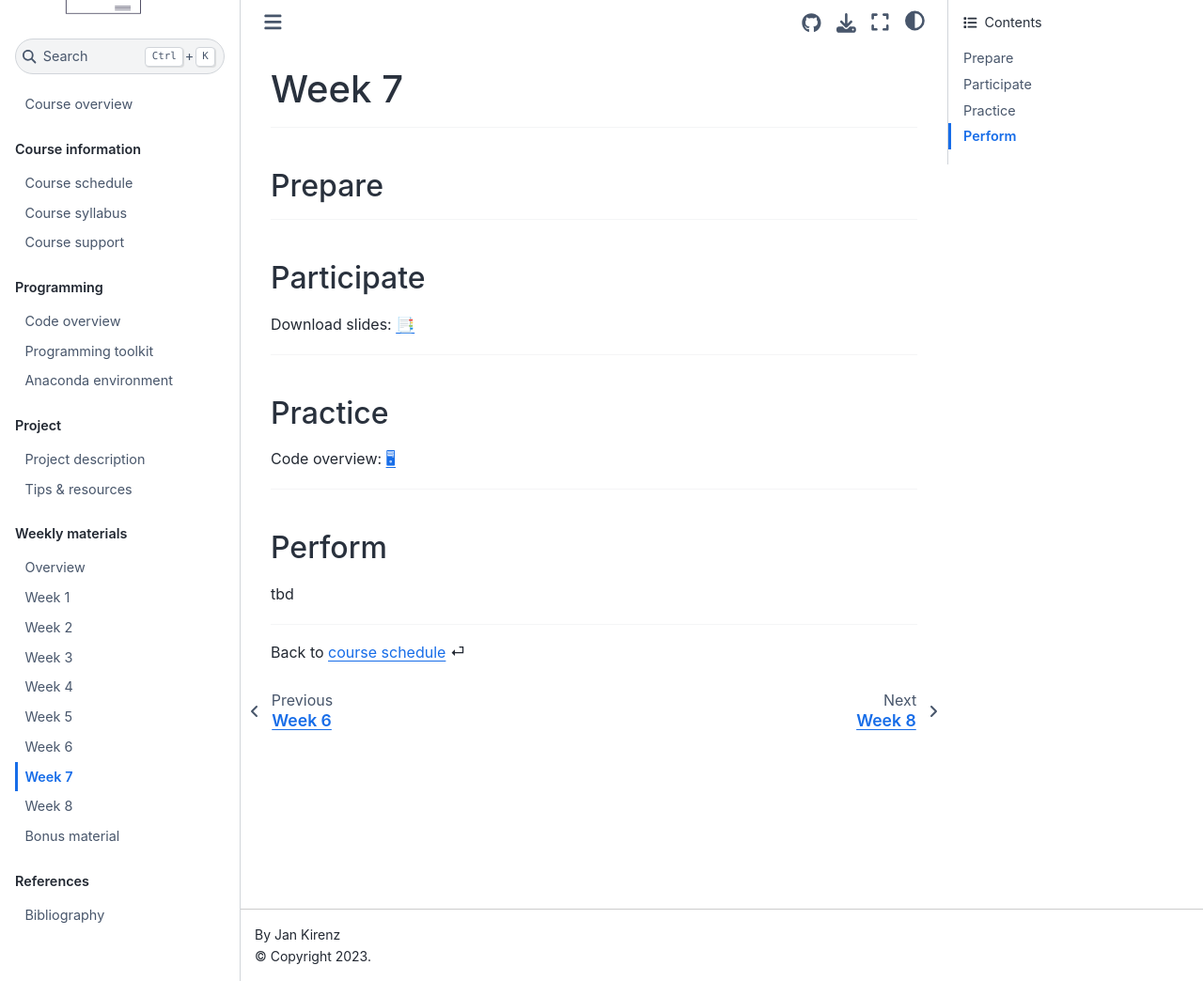
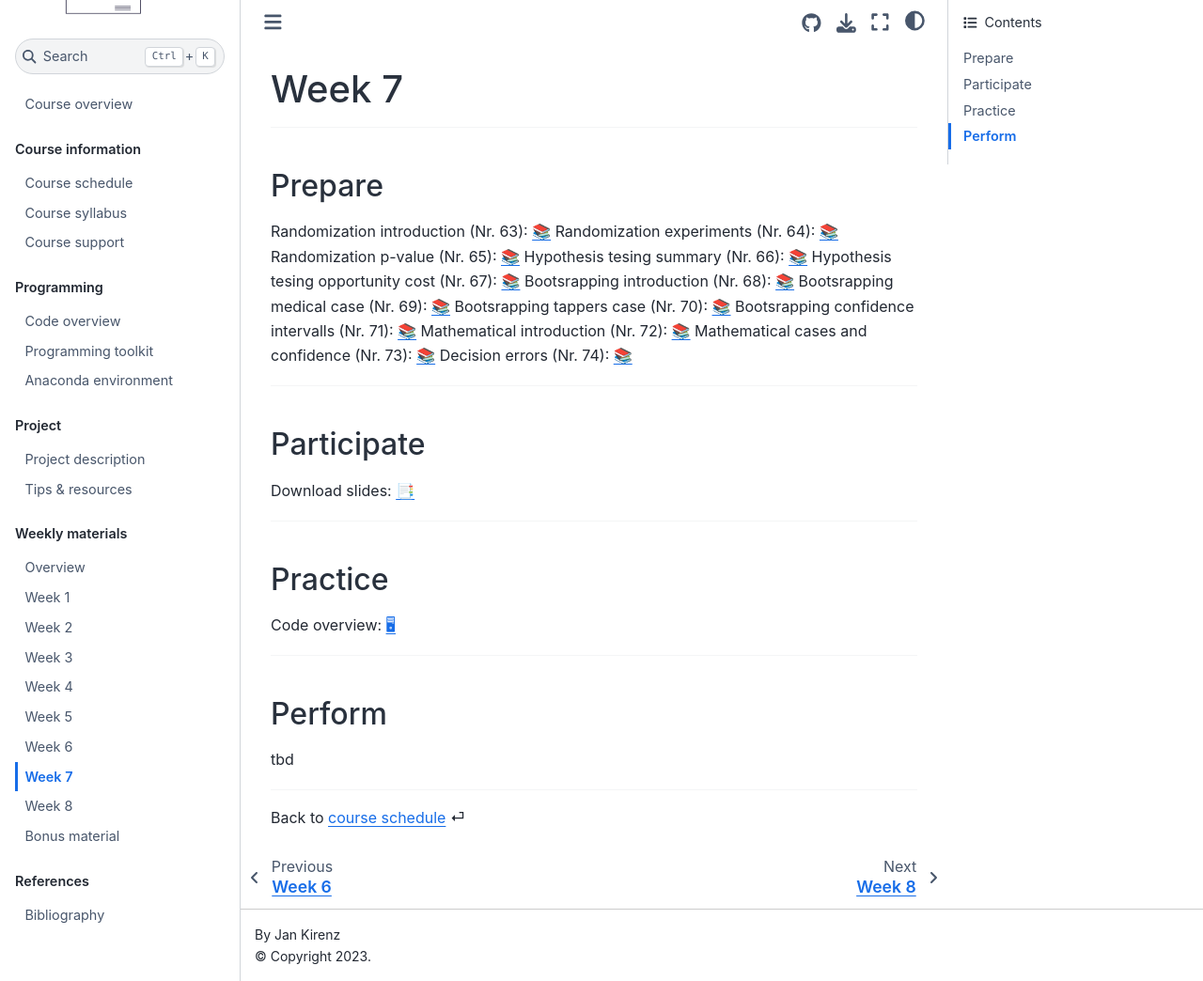
Before and after one commit to as-ws22/website, a Jupyter Book: the page built from weeks/week7.md, in a window 1280 px wide and 1044 px high. Shown: the whole window at 94% size. Built offline with Jupyter Book 1.0.4 settings and Sphinx 7.4.7 and the Sphinx Book theme 1.1.4, drawn with Linux system fonts in a browser that asks for light colours; comment, search, counter and statistics services are not loaded.

Commit message:
Update week7.md

```diff
--- a/weeks/week7.md
+++ b/weeks/week7.md
@@ -5,6 +5,19 @@
 
 (prepare)=
 ## Prepare
+
+Randomization introduction (Nr. 63): [📚](https://openintro-ims.netlify.app/foundations-randomization.html)
+Randomization experiments (Nr. 64): [📚](https://openintro-ims.netlify.app/foundations-randomization.html#caseStudySexDiscrimination)
+Randomization p-value (Nr. 65): [📚](https://openintro-ims.netlify.app/foundations-randomization.html#p-value-and-statistical-significance)
+Hypothesis tesing summary (Nr. 66): [📚](https://openintro-ims.netlify.app/foundations-randomization.html#chp11-review)
+Hypothesis tesing opportunity cost  (Nr. 67): [📚](https://openintro-ims.netlify.app/foundations-randomization.html#caseStudyOpportunityCost)
+Bootsrapping introduction (Nr. 68): [📚](https://openintro-ims.netlify.app/foundations-bootstrapping.html)
+Bootsrapping medical case (Nr. 69): [📚](https://openintro-ims.netlify.app/foundations-bootstrapping.html#case-study-med-consult)
+Bootsrapping tappers case (Nr. 70): [📚](https://openintro-ims.netlify.app/foundations-bootstrapping.html#tapperscasestudy)
+Bootsrapping confidence intervalls (Nr. 71): [📚](https://openintro-ims.netlify.app/foundations-bootstrapping.html#ConfidenceIntervals)
+Mathematical introduction (Nr. 72): [📚](https://openintro-ims.netlify.app/foundations-mathematical.html)
+Mathematical cases and confidence (Nr. 73): [📚](https://openintro-ims.netlify.app/foundations-mathematical.html#caseopp)
+Decision errors (Nr. 74): [📚](https://openintro-ims.netlify.app/decerr.html)
 
 
 ---
```
